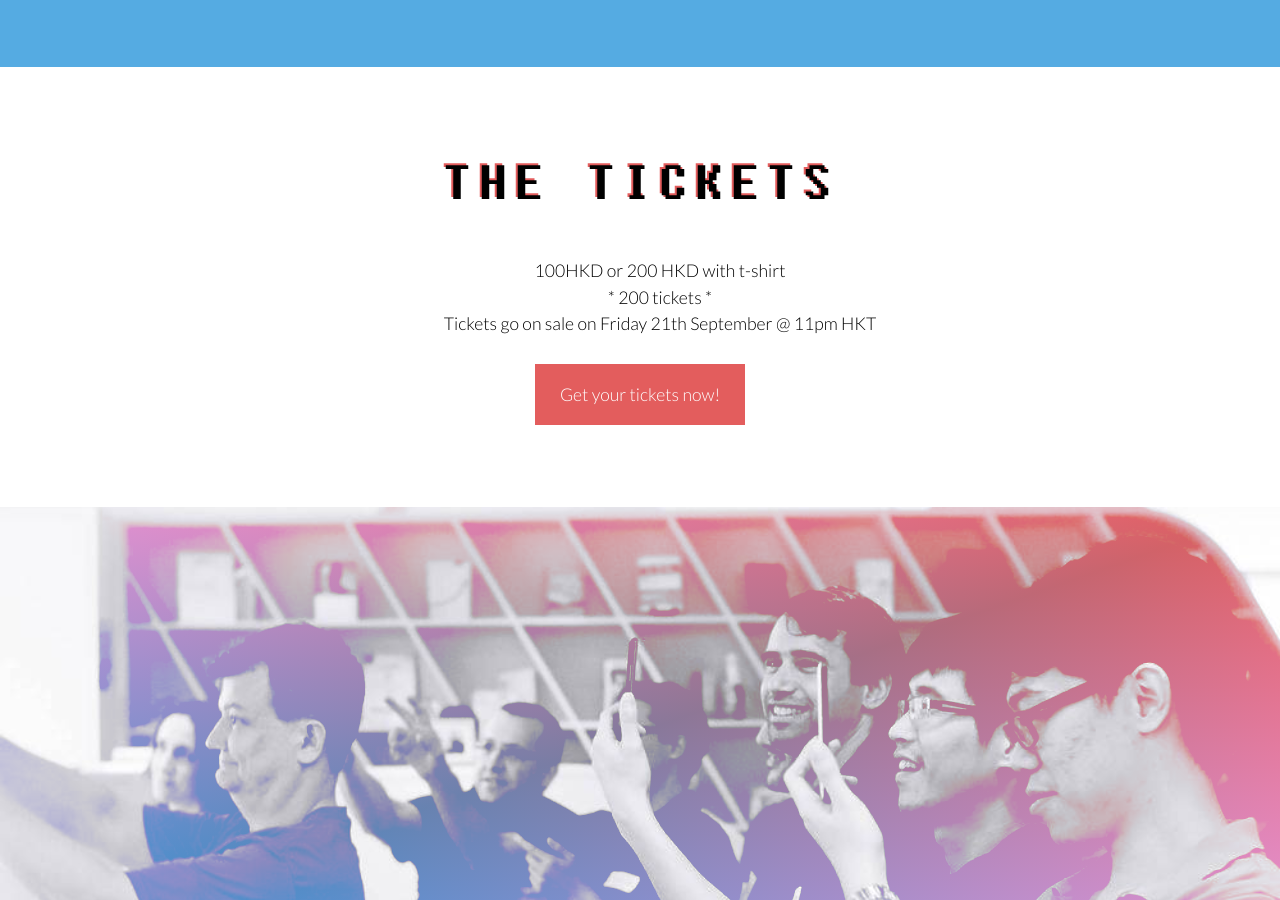
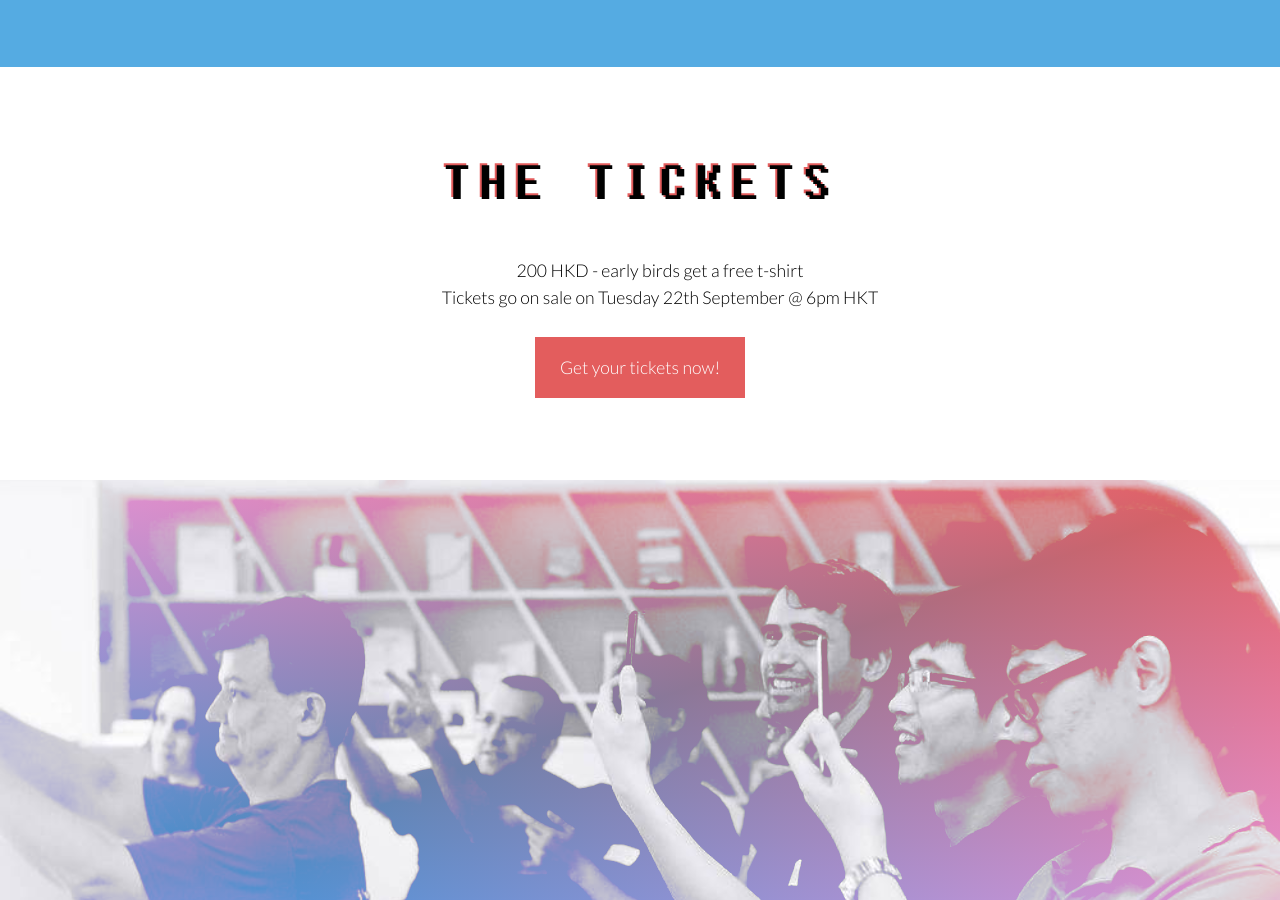
Before and after one commit to hkcodeconf/hongkong.codeconf.io, a Jekyll site: the page built from index.html, in a window 1280 px wide and 900 px high, scrolled down 1358 px. Built offline with Jekyll 4.4.1, drawn with Linux system fonts in a browser that asks for light colours; some web fonts are replaced.

Commit message:
update the links and ticket price

```diff
--- a/index.html
+++ b/index.html
@@ -8,7 +8,7 @@ layout: default
     <meta http-equiv="X-UA-Compatible" content="IE=edge">
     <meta name="viewport" content="width=device-width, initial-scale=1">
     <title>Hong Kong Code Conf 2015 - Saturday 24th October @ CoCoon</title>
-    <meta name="description" content="Hong Kong Code Conference will be held on Saturday 6th September 2014. It's a programming conference aimed at all programmers in Hong Kong. We want to share our skills and opinions. We want to inspire each other with our passion. We want to build a closer, stronger community.">
+    <meta name="description" content="Hong Kong Code Conf will be held on Saturday 24th October 2015. It's a programming conference aimed at all programmers in Hong Kong. We want to share our skills and opinions. We want to inspire each other with our passion. We want to build a closer, stronger community.">
     <link rel="icon" href="favicon.ico" type="image/x-icon"/>
     <link rel="shortcut icon" href="favicon.ico" type="image/x-icon"/>
 
@@ -22,7 +22,7 @@ layout: default
         <div class="row">
           <div class="col-md-12">
             <h1>
-              <a href="http://codeconf.codeaholics.hk">
+              <a href="http://hongkong.codeconf.io">
                 Hong Kong<br>
                 Code Conf
               </a>
@@ -71,12 +71,11 @@ layout: default
         </a>
 
         <ul class="unstyled">
-          <li>100HKD or 200 HKD with t-shirt</li>
-          <li>* 200 tickets *</li>
-          <li>Tickets go on sale on Friday 21th September @ 11pm HKT</li>
+          <li>200 HKD - early birds get a free t-shirt</li>
+          <li>Tickets go on sale on Tuesday 22th September @ 6pm HKT</li>
         </ul>
 
-        <a href="#" class="btn mt1 mb2">Get your tickets now!</a>
+        <a href="http://hong-kong-code-conf-2015.eventbrite.hk" class="btn mt1 mb2">Get your tickets now!</a>
       </div>
     </section>
     <section class="bg bg2">
```
